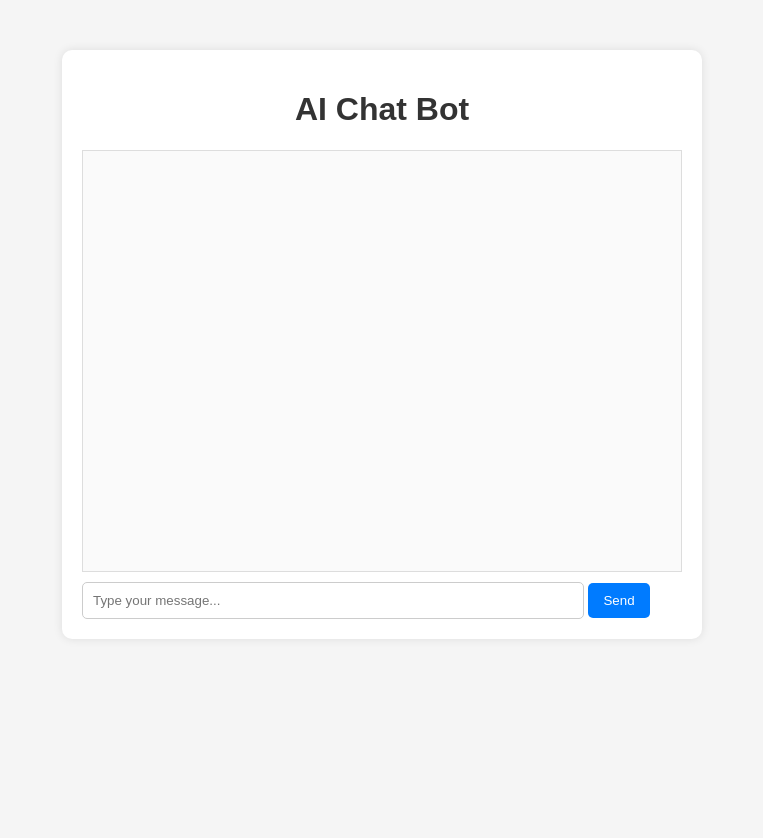
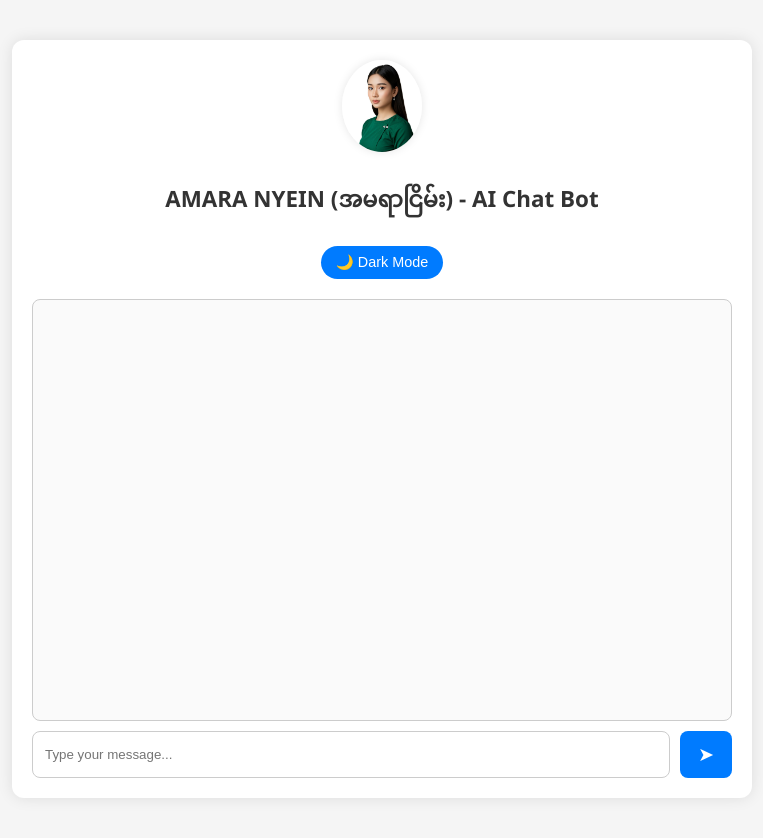
Before and after one commit to nyeinchanairmm-ai/ai_bot, a Flask app: page / in a window 1280 px wide. Shown: the whole page, without its empty margins (258-1021 px from the left). Before the commit the page ends 619 px from the top, so only its background shows below. Run offline with Flask 3, Linux system fonts and the light colour scheme; data that the repository does not hold is empty.

Commit message:
ui commit

```diff
--- /dev/null
+++ b/static/style.css
@@ -0,0 +1,133 @@
+/* Default theme variables */
+:root {
+  --bg-color: #f5f5f5;
+  --text-color: #333;
+  --box-bg: #fff;
+  --user-msg: #28a745;
+  --bot-msg: #007bff;
+  --input-bg: #fafafa;
+  --shadow: rgba(0,0,0,0.1);
+}
+
+/* Dark mode variables */
+body.dark-mode {
+  --bg-color: #121212;
+  --text-color: #eee;
+  --box-bg: #1e1e1e;
+  --user-msg: #4caf50;
+  --bot-msg: #1e90ff;
+  --input-bg: #2b2b2b;
+  --shadow: rgba(0,0,0,0.5);
+}
+
+/* Global styles */
+body {
+  font-family: 'Segoe UI', Tahoma, Geneva, Verdana, sans-serif;
+  background: var(--bg-color);
+  color: var(--text-color);
+  margin: 0; padding: 0;
+  transition: all 0.3s ease-in-out;
+}
+
+.container {
+  max-width: 700px;
+  margin: 40px auto;
+  padding: 20px;
+  background: var(--box-bg);
+  border-radius: 12px;
+  box-shadow: 0 0 15px var(--shadow);
+}
+
+header {
+  text-align: center;
+  margin-bottom: 20px;
+}
+
+.avatar {
+  width: 80px;
+  border-radius: 50%;
+  margin-bottom: 10px;
+  box-shadow: 0 0 10px var(--shadow);
+}
+
+h1 {
+  font-size: 1.4rem;
+  margin: 10px 0;
+}
+
+.toggle-btn {
+  background: var(--bot-msg);
+  border: none;
+  color: white;
+  padding: 8px 15px;
+  border-radius: 20px;
+  cursor: pointer;
+  font-size: 0.9rem;
+  margin-top: 10px;
+}
+.toggle-btn:hover { background: #0056b3; }
+
+.chat-box {
+  border: 1px solid #ccc;
+  background: var(--input-bg);
+  padding: 10px;
+  height: 400px;
+  overflow-y: auto;
+  margin-bottom: 10px;
+  border-radius: 8px;
+}
+
+.message {
+  margin-bottom: 12px;
+  padding: 8px 12px;
+  border-radius: 10px;
+  display: inline-block;
+  max-width: 70%;
+  word-wrap: break-word;
+}
+
+.message.user {
+  background: var(--user-msg);
+  color: white;
+  float: right;
+  clear: both;
+}
+
+.message.bot {
+  background: var(--bot-msg);
+  color: white;
+  float: left;
+  clear: both;
+}
+
+.chat-form {
+  display: flex;
+  gap: 10px;
+}
+
+.chat-form input {
+  flex: 1;
+  padding: 12px;
+  border-radius: 8px;
+  border: 1px solid #ccc;
+  background: var(--box-bg);
+  color: var(--text-color);
+}
+
+.chat-form button {
+  padding: 12px 18px;
+  border: none;
+  border-radius: 8px;
+  background: var(--bot-msg);
+  color: white;
+  font-size: 1.2rem;
+  cursor: pointer;
+}
+.chat-form button:hover { background: #0056b3; }
+
+/* Responsive */
+@media (max-width: 600px) {
+  .container { margin: 20px; padding: 15px; }
+  h1 { font-size: 1.1rem; }
+  .chat-box { height: 300px; }
+}
--- a/templates/index.html
+++ b/templates/index.html
@@ -1,4 +1,98 @@
 <!DOCTYPE html>
+<html lang="en">
+<head>
+  <meta charset="UTF-8">
+  <meta name="viewport" content="width=device-width, initial-scale=1.0">
+  <title>AMARA NYEIN - AI Chat Bot</title>
+  <link rel="icon" href="{{ url_for('static', filename='favicon.ico') }}" type="image/x-icon">
+  <link rel="stylesheet" href="{{ url_for('static', filename='style.css') }}">
+</head>
+<body>
+  <div class="container">
+    <header>
+      <img src="{{ url_for('static', filename='avatar.jpg') }}" alt="Bot Avatar" class="avatar">
+      <h1>AMARA NYEIN (အမရာငြိမ်း) - AI Chat Bot</h1>
+      <button id="darkToggle" class="toggle-btn">🌙 Dark Mode</button>
+    </header>
+
+    <main>
+      <div class="chat-box" id="chatBox"></div>
+      <form id="chatForm" class="chat-form">
+        <input type="text" id="userInput" placeholder="Type your message..." required>
+        <button type="submit">➤</button>
+      </form>
+    </main>
+  </div>
+
+<script>
+  const chatBox = document.getElementById("chatBox");
+  const chatForm = document.getElementById("chatForm");
+  const userInput = document.getElementById("userInput");
+  const darkToggle = document.getElementById("darkToggle");
+
+  // Add messages
+  function addMessage(role, content) {
+      const msg = document.createElement("div");
+      msg.className = `message ${role}`;
+      msg.textContent = content;
+      chatBox.appendChild(msg);
+      chatBox.scrollTop = chatBox.scrollHeight;
+  }
+
+  // Load chat history
+  async function loadHistory() {
+      try {
+          const res = await fetch("/api/messages");
+          const messages = await res.json();
+          chatBox.innerHTML = "";
+          messages.forEach(m => addMessage(m.role, m.content));
+      } catch (err) {
+          console.error("Failed to load history:", err);
+      }
+  }
+
+  // Submit new message
+  chatForm.addEventListener("submit", async (e) => {
+      e.preventDefault();
+      const message = userInput.value.trim();
+      if (!message) return;
+      addMessage("user", message);
+      userInput.value = "";
+      try {
+          const response = await fetch("/api/messages", {
+              method: "POST",
+              headers: { "Content-Type": "application/json" },
+              body: JSON.stringify({ message })
+          });
+          if (response.ok) {
+              const data = await response.json();
+              addMessage("bot", data.content);
+          } else {
+              addMessage("bot", "⚠️ Error sending message.");
+          }
+      } catch (err) {
+          addMessage("bot", "⚠️ Connection error.");
+      }
+  });
+
+  // Dark mode toggle
+  darkToggle.addEventListener("click", () => {
+    document.body.classList.toggle("dark-mode");
+    if (document.body.classList.contains("dark-mode")) {
+      darkToggle.textContent = "☀️ Light Mode";
+    } else {
+      darkToggle.textContent = "🌙 Dark Mode";
+    }
+  });
+
+  // On load
+  window.onload = loadHistory;
+</script>
+</body>
+</html>
+
+
+<!-- <!DOCTYPE html>
 <html lang="en">
 <head>
     <meta charset="UTF-8">
@@ -87,4 +181,4 @@
     window.onload = loadHistory;
 </script>
 </body>
-</html>
+</html> -->
```
Also changed, not shown: static/avatar.jpg (added).
